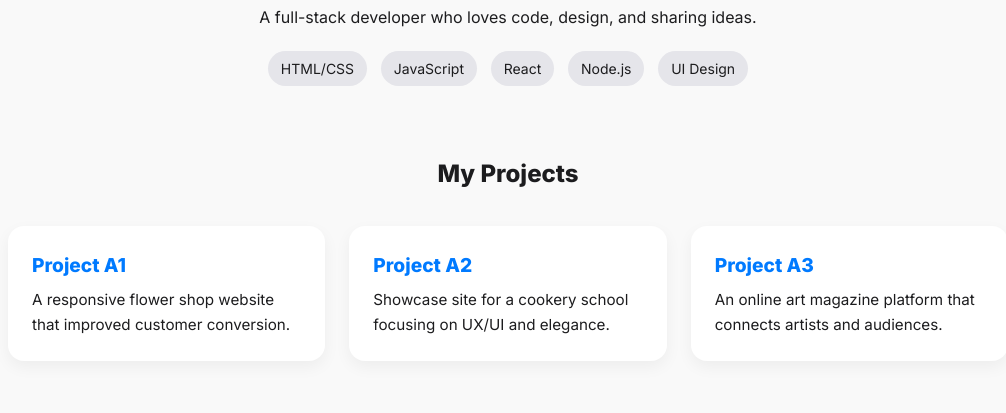
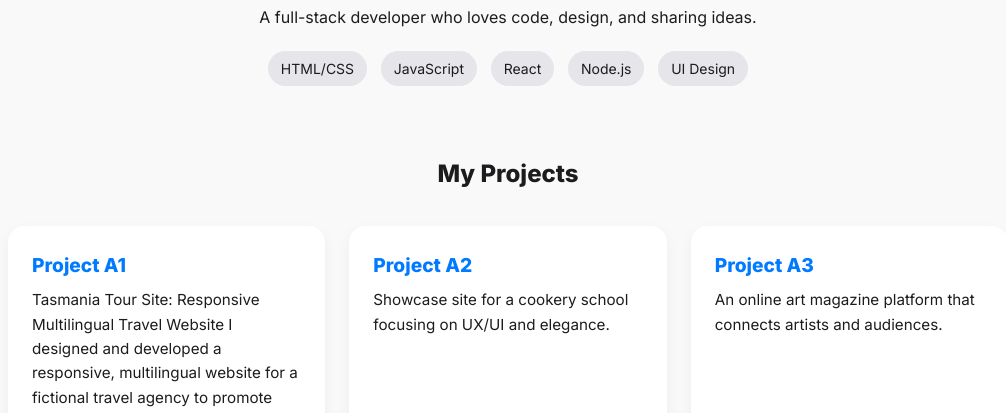
Before and after one commit to Whiskey-Taste/Tim-s-Blog, a plain HTML site: page index.html in a window 1280 px wide. Shown: the part 384-797 px from the top of the page, without its empty margins (132-1138 px from the left). Drawn offline with Linux system fonts and the light colour scheme; no server answers.

Commit message:
Update P1 A1

```diff
--- a/index.html
+++ b/index.html
@@ -49,15 +49,31 @@
       </h2>
       <div class="projects">
         <div class="project-card">
-          <a href="#">
+          <a href="https://whiskey-taste.github.io/JRAcademy_FullStack/P1/Tourism-v2/" target="_blank">
             <h3 data-en="Project A1" data-zh="项目 A1">Project A1</h3>
             <p
-              data-en="A responsive flower shop website that improved customer conversion."
-              data-zh="一个响应式鲜花电商网站，用户体验友好，提升了转化率。"
-            >
-              A responsive flower shop website that improved customer
-              conversion.
-            </p>
+            data-en="Tasmania Tour Site: Responsive Multilingual Travel Website
+
+      I designed and developed a responsive, multilingual website for a fictional travel agency to promote Tasmania’s scenic tours. Key features include:
+
+      • Language Switching: Toggle between English and Chinese for international accessibility;
+      • Tour Showcase: Clean card-style UI presents 3 curated tours (Nature, Culture, and Gourmet);
+      • Booking Form: Functional form with name, email, and route selection for online reservations;
+      • Mobile-First Design: Optimized layout across screen sizes;
+      • Modern Frontend Stack: Built using HTML5, CSS3, and JavaScript with a clean, elegant aesthetic."
+
+            data-zh="塔斯马尼亚旅游网站：多语言响应式官网
+
+      我为一个虚拟旅游公司设计并开发了一个响应式、多语言支持的网站，旨在推广塔斯马尼亚的自然与文化路线。该项目重点包括：
+
+      • 语言切换功能：支持中英双语切换，提升全球用户友好度；
+      • 旅游路线展示：使用卡片式 UI 展示三条精选路线（自然探险、文化之旅、美食体验）；
+      • 在线表单预约：提供完整表单提交体验，便于用户预定路线；
+      • 移动响应设计：确保不同设备上的良好浏览体验；
+      • 现代前端技术：使用 HTML5、CSS3、JavaScript 构建，整体风格简洁专业。"
+          >
+            Tasmania Tour Site: Responsive Multilingual Travel Website...
+          </p>
           </a>
         </div>
         <div class="project-card">
```
